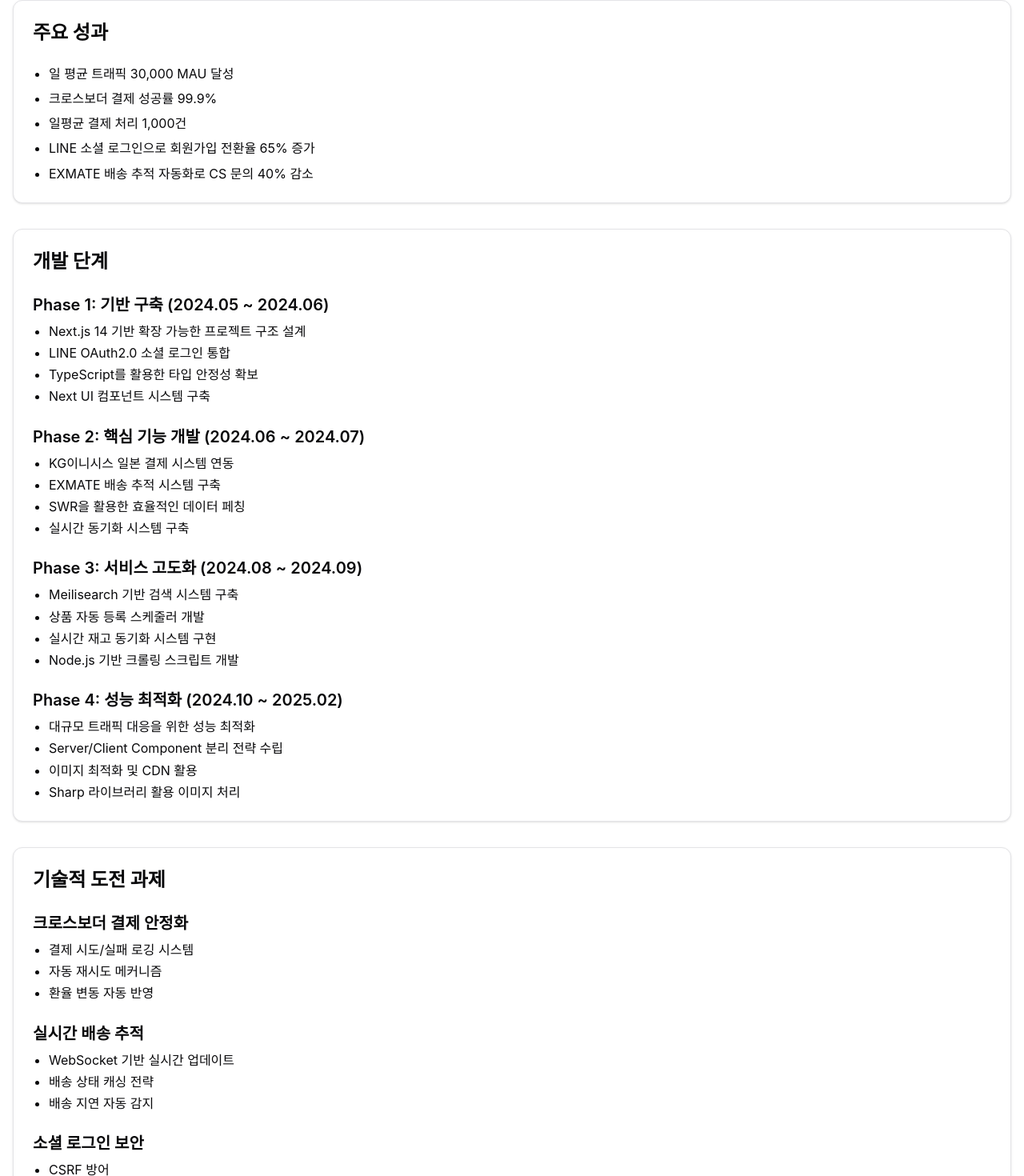
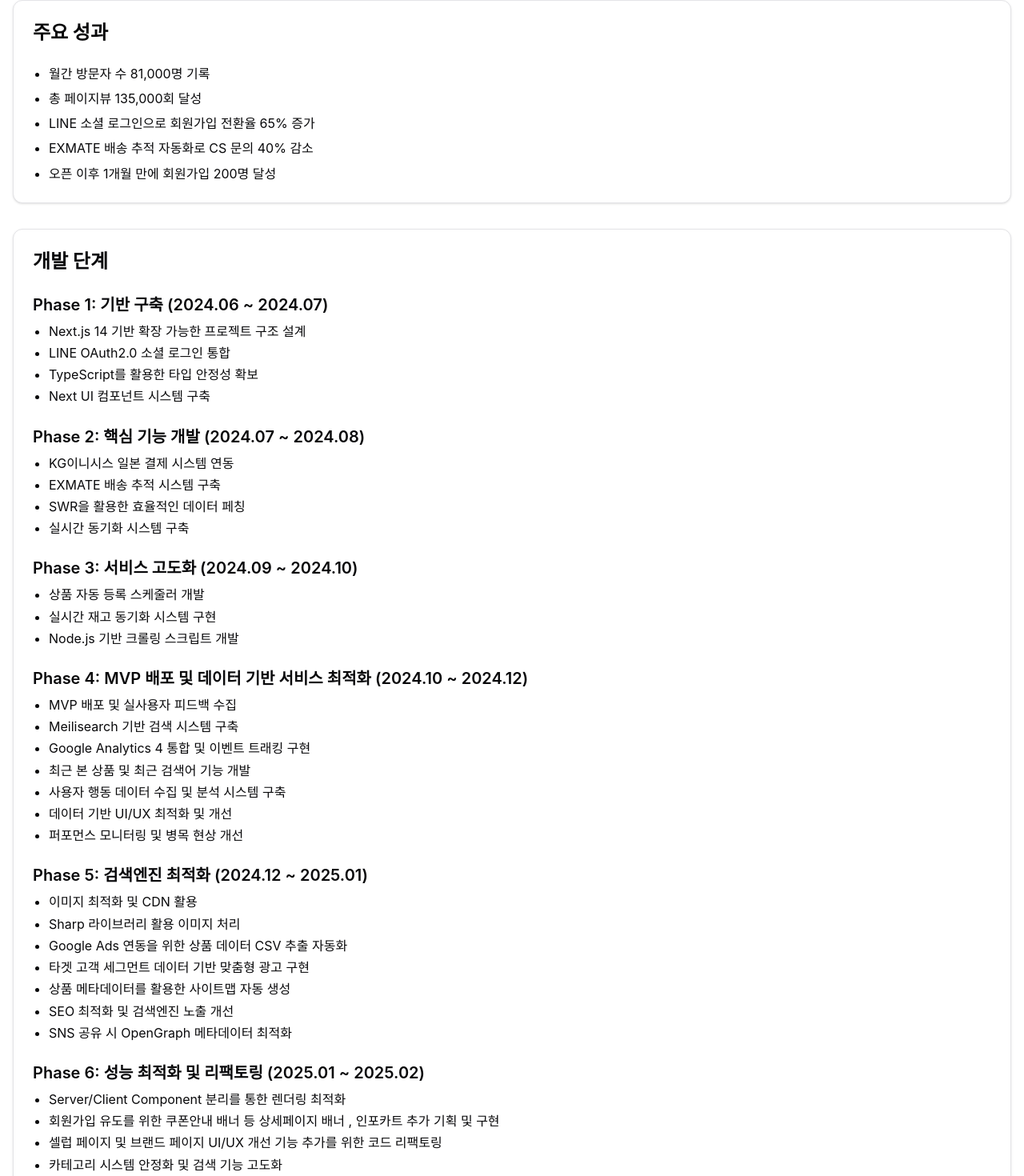
Before and after one commit to inggu96/portpolio-ts, a React (Vite) app: page /projects/mogotsu in a window 1280 px wide. Shown: the part 431-1901 px from the top of the page at 80% size. Built offline with nearby package versions, Linux system fonts and the light colour scheme.

Commit message:
feat.모고츠 프로젝트 정리

```diff
--- a/src/constants/MogotsuDetail.ts
+++ b/src/constants/MogotsuDetail.ts
@@ -8,19 +8,19 @@
   projectScale: {
     duration: "10개월",
     commits: "850+ commits",
-    teamSize: "프론트엔드 개발자 1명",
+    teamSize: "프론트엔드 개발자 1명 , 백엔드 개발자 1명",
   },
   performance: [
-    "일 평균 트래픽 30,000 MAU 달성",
-    "크로스보더 결제 성공률 99.9%",
-    "일평균 결제 처리 1,000건",
+    "월간 방문자 수 81,000명 기록",
+    "총 페이지뷰 135,000회 달성",
     "LINE 소셜 로그인으로 회원가입 전환율 65% 증가",
     "EXMATE 배송 추적 자동화로 CS 문의 40% 감소",
+    "오픈 이후 1개월 만에 회원가입 200명 달성",
   ],
   developmentPhases: [
     {
       name: "Phase 1: 기반 구축",
-      period: "2024.05 ~ 2024.06",
+      period: "2024.06 ~ 2024.07",
       details: [
         "Next.js 14 기반 확장 가능한 프로젝트 구조 설계",
         "LINE OAuth2.0 소셜 로그인 통합",
@@ -30,7 +30,7 @@
     },
     {
       name: "Phase 2: 핵심 기능 개발",
-      period: "2024.06 ~ 2024.07",
+      period: "2024.07 ~ 2024.08",
       details: [
         "KG이니시스 일본 결제 시스템 연동",
         "EXMATE 배송 추적 시스템 구축",
@@ -40,22 +40,47 @@
     },
     {
       name: "Phase 3: 서비스 고도화",
-      period: "2024.08 ~ 2024.09",
+      period: "2024.09 ~ 2024.10",
+      details: ["상품 자동 등록 스케줄러 개발", "실시간 재고 동기화 시스템 구현", "Node.js 기반 크롤링 스크립트 개발"],
+    },
+    {
+      name: "Phase 4: MVP 배포 및 데이터 기반 서비스 최적화",
+      period: "2024.10 ~ 2024.12",
       details: [
+        "MVP 배포 및 실사용자 피드백 수집",
         "Meilisearch 기반 검색 시스템 구축",
-        "상품 자동 등록 스케줄러 개발",
-        "실시간 재고 동기화 시스템 구현",
-        "Node.js 기반 크롤링 스크립트 개발",
+        "Google Analytics 4 통합 및 이벤트 트래킹 구현",
+        "최근 본 상품 및 최근 검색어 기능 개발",
+        "사용자 행동 데이터 수집 및 분석 시스템 구축",
+        "데이터 기반 UI/UX 최적화 및 개선",
+        "퍼포먼스 모니터링 및 병목 현상 개선",
       ],
     },
     {
-      name: "Phase 4: 성능 최적화",
-      period: "2024.10 ~ 2025.02",
+      name: "Phase 5: 검색엔진 최적화",
+      period: "2024.12 ~ 2025.01",
       details: [
-        "대규모 트래픽 대응을 위한 성능 최적화",
-        "Server/Client Component 분리 전략 수립",
         "이미지 최적화 및 CDN 활용",
         "Sharp 라이브러리 활용 이미지 처리",
+        "Google Ads 연동을 위한 상품 데이터 CSV 추출 자동화",
+        "타겟 고객 세그먼트 데이터 기반 맞춤형 광고 구현",
+        "상품 메타데이터를 활용한 사이트맵 자동 생성",
+        "SEO 최적화 및 검색엔진 노출 개선",
+        "SNS 공유 시 OpenGraph 메타데이터 최적화",
+      ],
+    },
+    {
+      name: "Phase 6: 성능 최적화 및 리팩토링",
+      period: "2025.01 ~ 2025.02",
+      details: [
+        "Server/Client Component 분리를 통한 렌더링 최적화",
+        "회원가입 유도를 위한 쿠폰안내 배너 등 상세페이지 배너 , 인포카트 추가 기획 및 구현",
+        "셀럽 페이지 및 브랜드 페이지 UI/UX 개선 기능 추가를 위한 코드 리팩토링 ",
+        "카테고리 시스템 안정화 및 검색 기능 고도화",
+        "장바구니 개선 및 묶음 할인 프로모션 기획 및 개발",
+        "사용자 구매유도를 위한 상품 상세 페이지 성능 개선 및 사용가능한 쿠폰 등의 이벤트 배너구현",
+        "쿠폰 및 배송추적 알림 시스템 구현 및 사용자 피드백 반영",
+        "리뷰 시스템 구축 및 통합",
       ],
     },
   ],
--- a/src/pages/portfolio/2025/index.tsx
+++ b/src/pages/portfolio/2025/index.tsx
@@ -2,6 +2,8 @@
 import ProfileSection from "./sections/Profile";
 import CareerSection from "./sections/Career";
 import SideProjectSection from "./sections/SideProject";
+import EducationSection from "./sections/Education";
+import ExperienceSection from "./sections/Experience";
 
 const Portfolio2025 = () => {
   return (
@@ -16,6 +18,12 @@
 
         {/* Side Project */}
         <SideProjectSection />
+
+        {/* Experience */}
+        <ExperienceSection />
+
+        {/* Education */}
+        <EducationSection />
       </main>
     </div>
   );
--- /dev/null
+++ b/src/pages/portfolio/2025/sections/Education.tsx
@@ -0,0 +1,48 @@
+import { motion } from "framer-motion";
+import { Card, CardContent } from "@/components/common/ui/card";
+import { Badge } from "@/components/common/ui/badge";
+import { Separator } from "@/components/common/ui/separator";
+
+const EducationSection = () => {
+  const educations = [
+    {
+      id: 1,
+      title: "Code States ABC-Lab",
+      position: "Web Frontend",
+      period: "2023.01 ~ 2023.04",
+      description: "웹 프론트엔드 개발 심화 과정을 수료하며 React, TypeScript 등 현대적인 웹 개발 기술을 학습했습니다.",
+    },
+    {
+      id: 2,
+      title: "SBS Academy",
+      position: "Web Publishing",
+      period: "2019.06 ~ 2019.11",
+      description: "웹 퍼블리싱 과정을 통해 HTML, CSS, JavaScript 기초 및 반응형 웹 디자인 기술을 습득했습니다.",
+    },
+  ];
+
+  return (
+    <motion.section initial={{ opacity: 0, y: 20 }} animate={{ opacity: 1, y: 0 }} className="mt-16">
+      <h2 className="mb-6 text-2xl font-semibold">Education</h2>
+      <div className="space-y-4">
+        {educations.map((education) => (
+          <Card key={education.id} className="overflow-hidden">
+            <CardContent className="p-6">
+              <div className="flex justify-between items-start">
+                <div>
+                  <h3 className="text-xl font-medium">{education.title}</h3>
+                  <p className="mt-1 text-gray-600">{education.position}</p>
+                </div>
+                <Badge variant="secondary">{education.period}</Badge>
+              </div>
+              <Separator className="my-4" />
+              <p className="text-gray-700">{education.description}</p>
+            </CardContent>
+          </Card>
+        ))}
+      </div>
+    </motion.section>
+  );
+};
+
+export default EducationSection;
--- /dev/null
+++ b/src/pages/portfolio/2025/sections/Experience.tsx
@@ -0,0 +1,50 @@
+import { motion } from "framer-motion";
+import { Card, CardContent } from "@/components/common/ui/card";
+import { Badge } from "@/components/common/ui/badge";
+import { Separator } from "@/components/common/ui/separator";
+
+const ExperienceSection = () => {
+  const experiences = [
+    {
+      id: 1,
+      title: "일가자인력 부산점",
+      position: "인력사무소장",
+      period: "2020.09 ~ 2022.09",
+      description:
+        "군경력을 살려 모바일 인력사무실 창업을 했습니다. 인력사무소장 업무를 맡아서 했으며 일일건설업종 근로자와 구인자를 알선하는 업무 및 모바일 어플을 사용해 근로자의 근퇴관리와 구인자의 임금납부 등의 업무를 2년간 진행했습니다.",
+    },
+    {
+      id: 2,
+      title: "제10 전투비행단",
+      position: "공군부사관",
+      period: "2017.03 ~ 2020.03",
+      description:
+        "항공정비과 졸업 후 공군부사관에 관련전공으로 지원하여 3년간 공군부사관으로써 항공기체정비 및 자재관리 행정업무 등을 맡아해왔습니다.",
+    },
+  ];
+
+  return (
+    <motion.section initial={{ opacity: 0, y: 20 }} animate={{ opacity: 1, y: 0 }} className="mt-16">
+      <h2 className="mb-6 text-2xl font-semibold">Previous Experience</h2>
+      <div className="space-y-4">
+        {experiences.map((experience) => (
+          <Card key={experience.id} className="overflow-hidden">
+            <CardContent className="p-6">
+              <div className="flex justify-between items-start">
+                <div>
+                  <h3 className="text-xl font-medium">{experience.title}</h3>
+                  <p className="mt-1 text-gray-600">{experience.position}</p>
+                </div>
+                <Badge variant="secondary">{experience.period}</Badge>
+              </div>
+              <Separator className="my-4" />
+              <p className="text-gray-700">{experience.description}</p>
+            </CardContent>
+          </Card>
+        ))}
+      </div>
+    </motion.section>
+  );
+};
+
+export default ExperienceSection;
```
